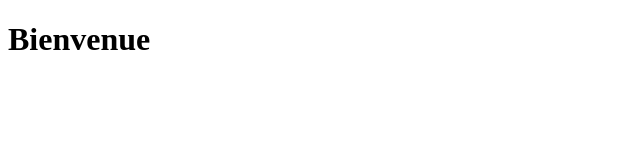
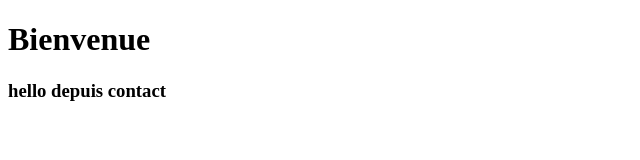
Before and after one commit to ChFloFR/testGit, a plain HTML site: page index.html in a window 1280 px wide. Shown: the whole page, without its empty margins (0-640 px from the left). Drawn offline with Linux system fonts and the light colour scheme.

Commit message:
ajout h3 contact

```diff
--- a/index.html
+++ b/index.html
@@ -8,5 +8,6 @@
   </head>
   <body>
     <h1>Bienvenue</h1>
+    <h3>hello depuis contact</h3>
   </body>
 </html>
```
